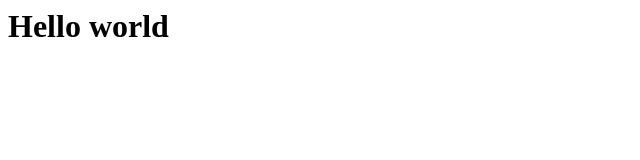
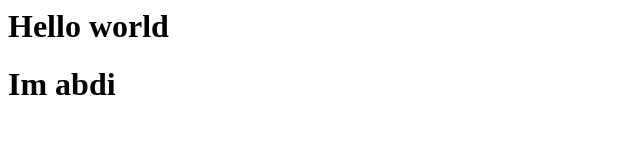
Before and after one commit to Abzboss/local-project-2, a plain HTML site: page index.html in a window 1280 px wide. Shown: the whole page, without its empty margins (0-640 px from the left). Drawn offline with Linux system fonts and the light colour scheme.

Commit message:
modification done

```diff
--- a/index.html
+++ b/index.html
@@ -1 +1,2 @@
 <h1>Hello world</h1>
+<h1>Im abdi</h1>
```
